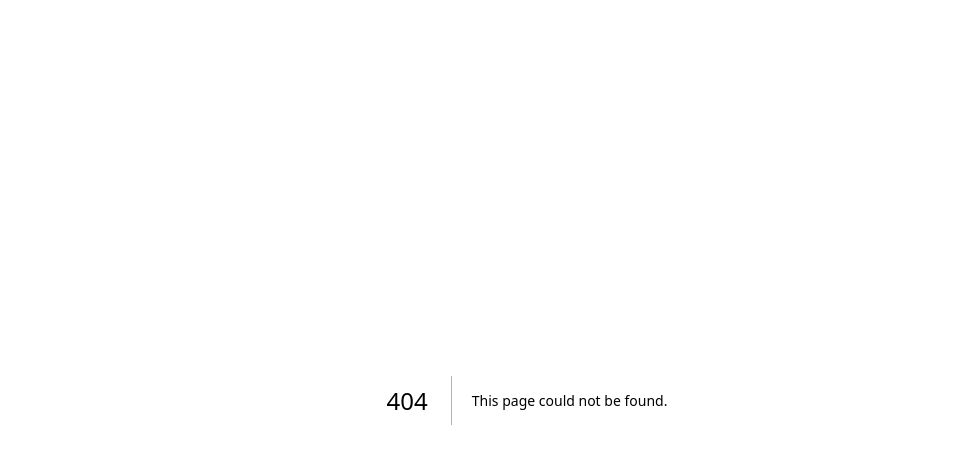
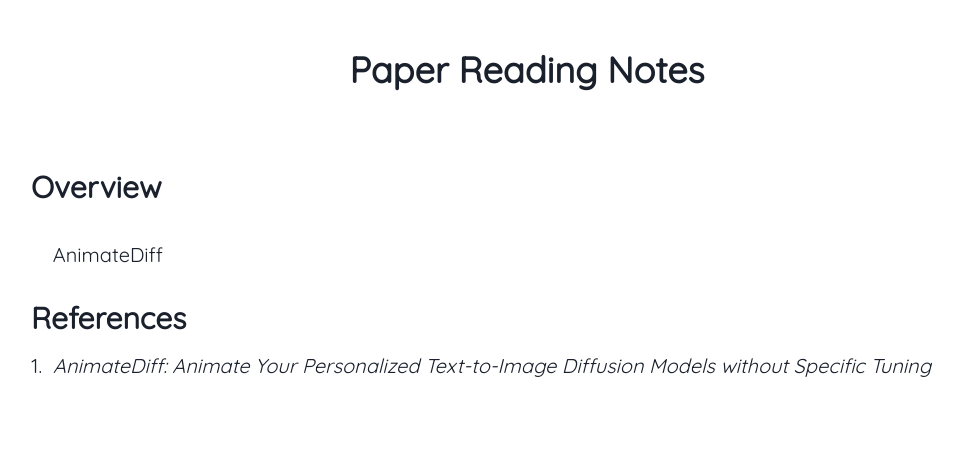
Before and after one commit to zhaoclaire/zhaoclaire.github.io, a Next.js app: page /animate-diff in a window 1280 px wide. Before the commit this address had no page. Shown: the top 464 px of the page, without its empty margins (113-1076 px from the left). Built offline with nearby package versions, Linux system fonts and the light colour scheme.

Commit message:
Minor addition

```diff
--- /dev/null
+++ b/app/(writings)/(video-generation)/animate-diff/page.tsx
@@ -0,0 +1,23 @@
+import Blog from "@/components/Blog";
+import BlogTitle from "@/components/BlogTitle";
+import Items from "@/components/Items";
+import Math from "@/components/Math";
+import Paragraph from "@/components/Paragraph";
+import Reference from "@/components/Reference";
+import SectionTitle from "@/components/SectionTitle";
+import { Container, List, ListItem, OrderedList, Text } from "@chakra-ui/react";
+
+export default function GuidedVideoSynthesis() {
+  const references = [
+    "AnimateDiff: Animate Your Personalized Text-to-Image Diffusion Models without Specific Tuning",
+  ];
+  return (
+    <Blog>
+      <BlogTitle title="Paper Reading Notes" />
+      <SectionTitle title="Overview" />
+      <Paragraph>AnimateDiff</Paragraph>
+
+      <Reference referenceList={references} />
+    </Blog>
+  );
+}
```
Also changed, not shown: app/(writings)/(video-generation)/guided-video-synthesis/page.tsx (added, +23 -0 lines), app/posts.tsx (+10 -0 lines).
